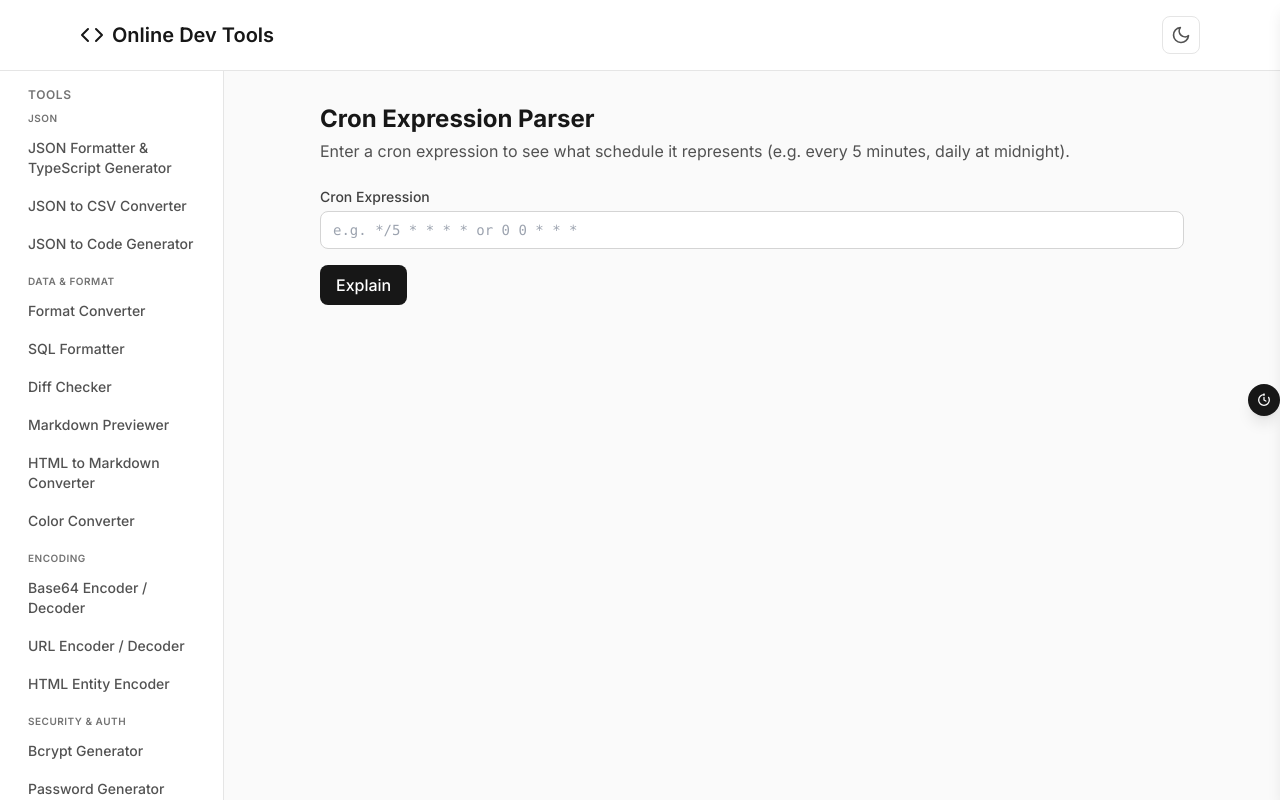
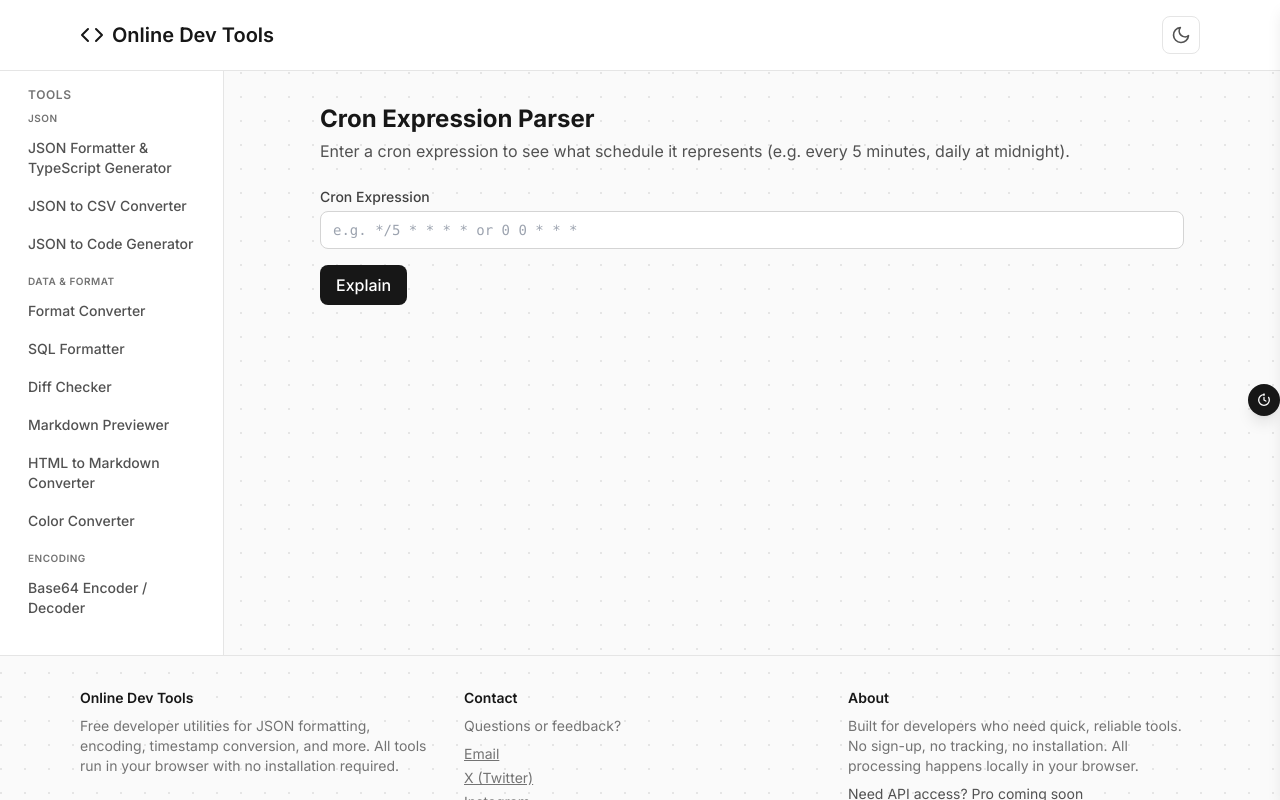
Before and after one commit to Power-Howdy/onlinedevtools, a Next.js app: page /cron-parser in a window 1280 px wide. Shown: the top 800 px of the page. Built offline with nearby package versions, Linux system fonts and the light colour scheme; no server answers.

Commit message:
tool page ui update

```diff
--- a/src/app/(tools)/layout.tsx
+++ b/src/app/(tools)/layout.tsx
@@ -11,9 +11,11 @@ export default function ToolsLayout({
     <>
       <RecentToolsTracker />
       <RecentToolsPanel />
-      <div className="flex flex-1 flex-col md:flex-row">
+      <div
+        className="flex flex-col md:flex-row min-h-0 overflow-hidden md:h-[calc(100vh-var(--header-height)-var(--footer-height)/2)]"
+      >
         <ToolNav />
-        <div className="flex-1 min-w-0">{children}</div>
+        <div className="flex-1 min-w-0 min-h-0 overflow-y-auto">{children}</div>
       </div>
     </>
   );
--- a/src/app/globals.css
+++ b/src/app/globals.css
@@ -3,6 +3,8 @@
 @tailwind utilities;
 
 :root {
+  --header-height: 4.5rem;
+  --footer-height: 18rem;
   --foreground: #171717;
   --background: #fafafa;
   --card: #ffffff;
@@ -20,5 +22,14 @@
 
 body {
   color: var(--foreground);
-  background: var(--background);
+  background-color: var(--background);
+  background-image:
+    radial-gradient(circle at 1px 1px, var(--card-border) 1px, transparent 0);
+  background-size: 24px 24px;
+  background-position: 0 0;
 }
+
+html.dark body {
+  background-image:
+    radial-gradient(circle at 1px 1px, rgba(229, 211, 211, 0.281) 1px, transparent 0);
+}
--- a/src/components/ToolNav.tsx
+++ b/src/components/ToolNav.tsx
@@ -15,7 +15,7 @@ export function ToolNav() {
   const [mobileOpen, setMobileOpen] = useState(false);
 
   const navContent = (
-    <nav className="flex flex-col gap-3">
+    <nav className="flex flex-col gap-3 overflow-y-auto min-h-0 flex-1 pr-1">
       {toolsByCategory.map(
         ({ category, tools }) =>
           tools.length > 0 && (
@@ -51,9 +51,12 @@ export function ToolNav() {
 
   return (
     <>
-      {/* Desktop sidebar */}
-      <aside className="hidden md:flex w-56 shrink-0 flex-col border-r border-neutral-200 dark:border-neutral-800 bg-white dark:bg-neutral-950 py-4 pl-4 pr-2">
-        <h2 className="px-3 mb-2 text-xs font-semibold uppercase tracking-wider text-neutral-500 dark:text-neutral-400">
+      {/* Desktop sidebar - height = viewport minus header/footer, nav scrolls */}
+      <aside
+        className="hidden md:flex w-56 shrink-0 flex-col min-h-0 border-r border-neutral-200 dark:border-neutral-800 bg-white dark:bg-neutral-950 py-4 pl-4 pr-2 overflow-hidden"
+        style={{ height: "calc(100vh - var(--header-height) - var(--footer-height) / 2)" }}
+      >
+        <h2 className="px-3 mb-2 text-xs font-semibold uppercase tracking-wider text-neutral-500 dark:text-neutral-400 shrink-0">
           Tools
         </h2>
         {navContent}
```
